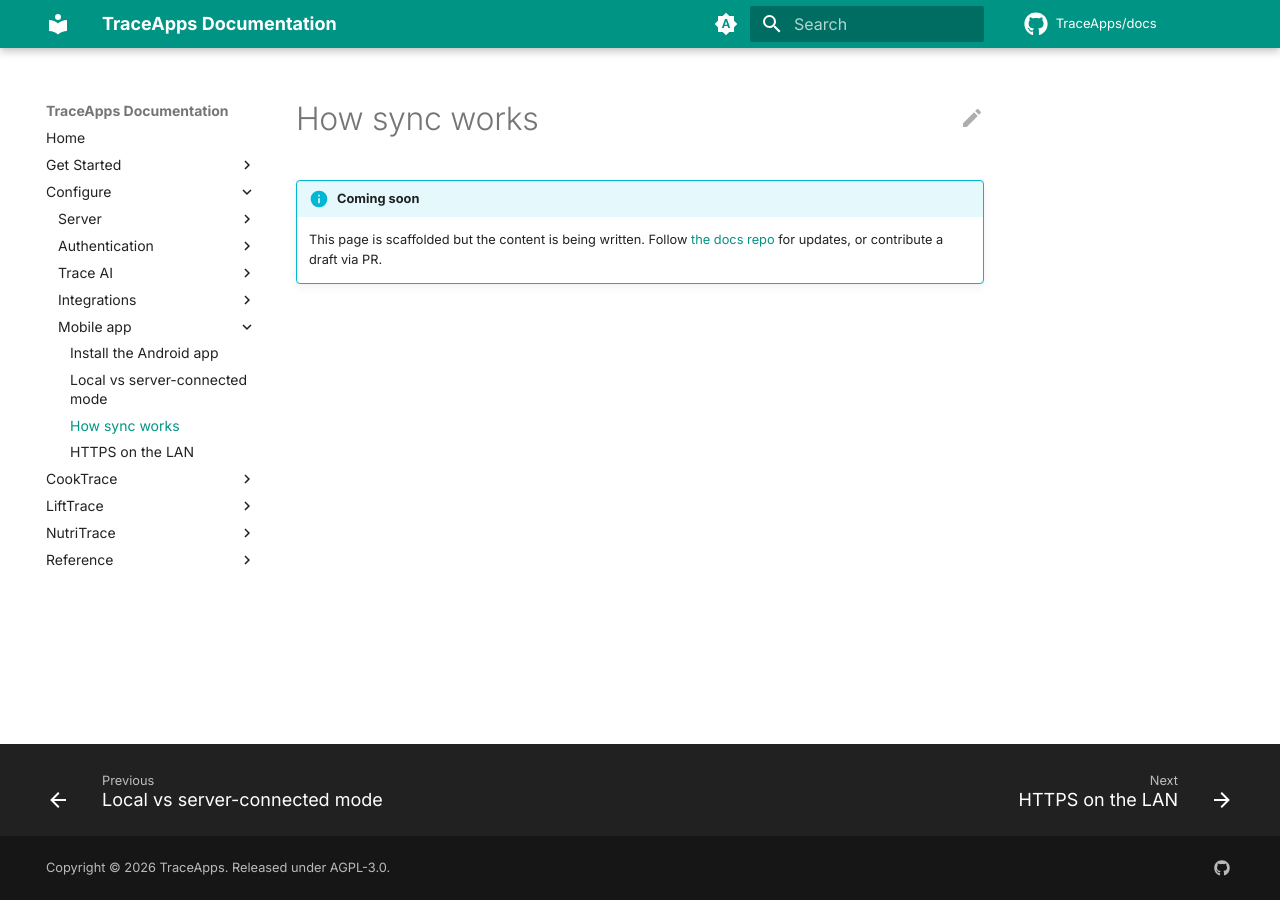
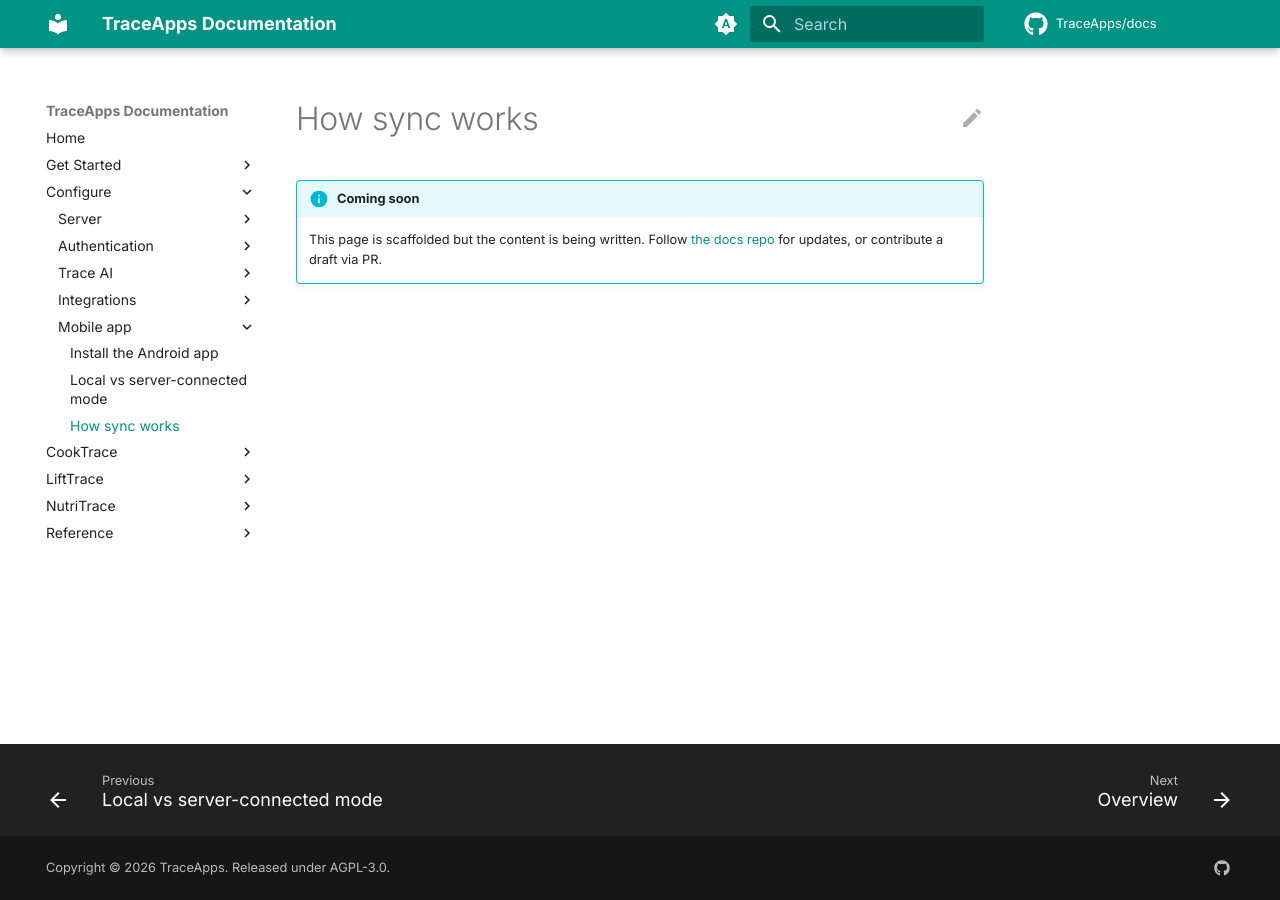
Before and after one commit to TraceApps/docs, an MkDocs documentation site: the page built from docs/mobile/sync.md, in a window 1280 px wide. Built offline with MkDocs 1.6.1 and Material for MkDocs 9.7.7, drawn with Linux system fonts in a browser that asks for light colours; comment, search, counter and statistics services are not loaded.

Commit message:
docs: move HTTPS-on-LAN page under Server (was under Mobile)

```diff
--- a/mkdocs.yml
+++ b/mkdocs.yml
@@ -132,6 +132,7 @@ nav:
           - Backups and restore: self-hosting/backups.md
           - Scheduled auto-backups: self-hosting/scheduled-backups.md
           - Reverse-proxy recipes: self-hosting/proxy-recipes.md
+          - HTTPS on the LAN: self-hosting/lan-https.md
           - Cloudflare Tunnel and Tailscale: self-hosting/tunnels.md
       - Authentication:
           - Local users, invites, roles: auth/local-users.md
@@ -161,7 +162,6 @@ nav:
           - Install the Android app: mobile/install.md
           - Local vs server-connected mode: mobile/modes.md
           - How sync works: mobile/sync.md
-          - HTTPS on the LAN: mobile/https.md
   - CookTrace:
       - Overview: cooktrace/index.md
       - Feature tour: cooktrace/features.md
```
Also changed, not shown: docs/self-hosting/lan-https.md (renamed from docs/mobile/https.md).
